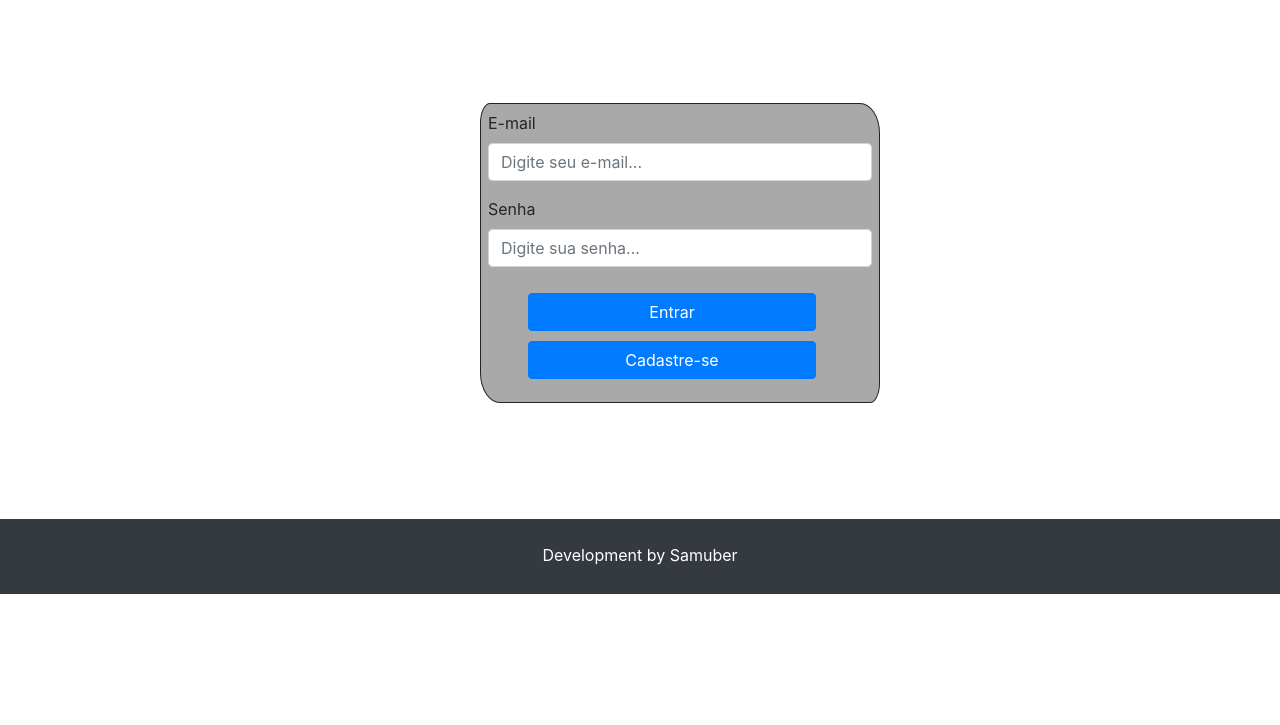
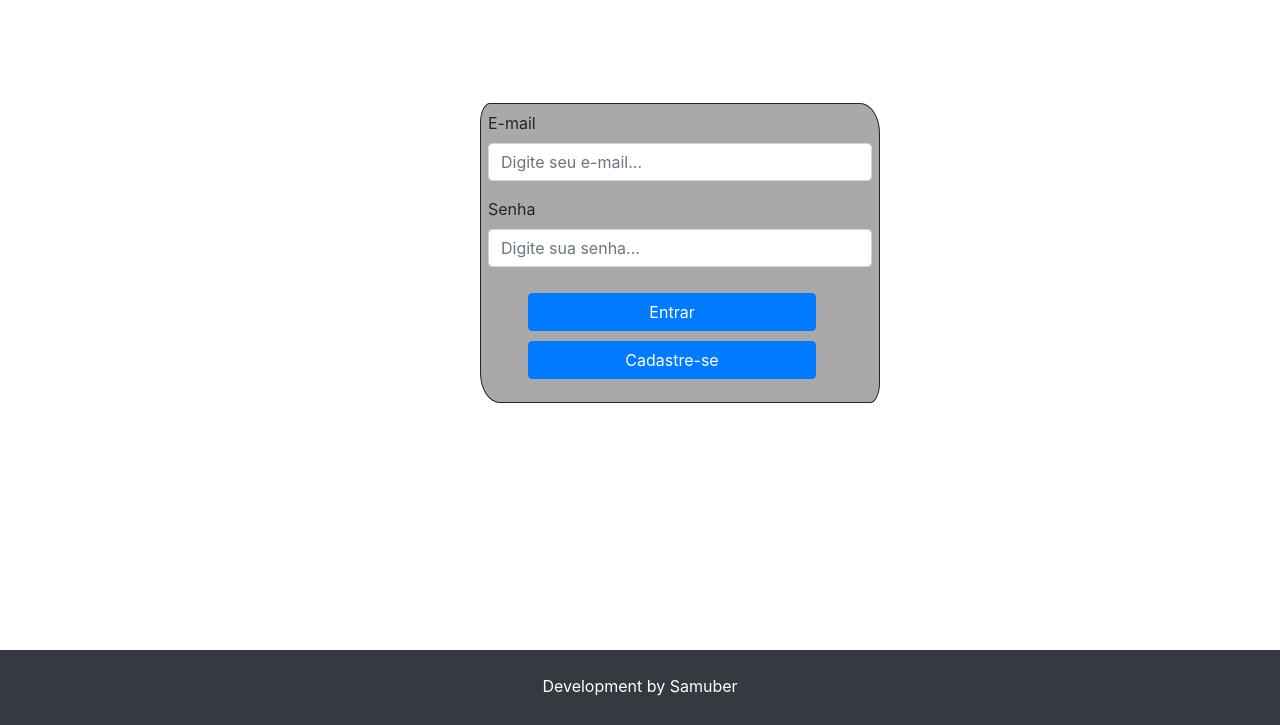
Before and after one commit to mayke1996/ProjetoDevWeb, a plain HTML site: page index.html in a window 1280 px wide. Shown: the part 75-800 px from the top of the page. Drawn offline with nearby package versions, Linux system fonts and the light colour scheme.

Commit message:
Rodape fixo

```diff
--- a/estilo.css
+++ b/estilo.css
@@ -62,7 +62,8 @@ nav#menu li {
 	height: 75px;
 	clear: both;
 	text-align: center;
-	margin-top: 7.25em;
+	width: -webkit-fill-available;
+
 }
 
 #spaceFooterCadastro{
@@ -72,7 +73,6 @@ nav#menu li {
 	height: 75px;
 	clear: both;
 	text-align: center;
-	margin-top: 4.1em;
 }
 
 #colorBtnNav{
@@ -87,6 +87,8 @@ nav#menu li {
 
 
 footer {
+	position: fixed;
+	bottom: 0;
 
 
 }
```
